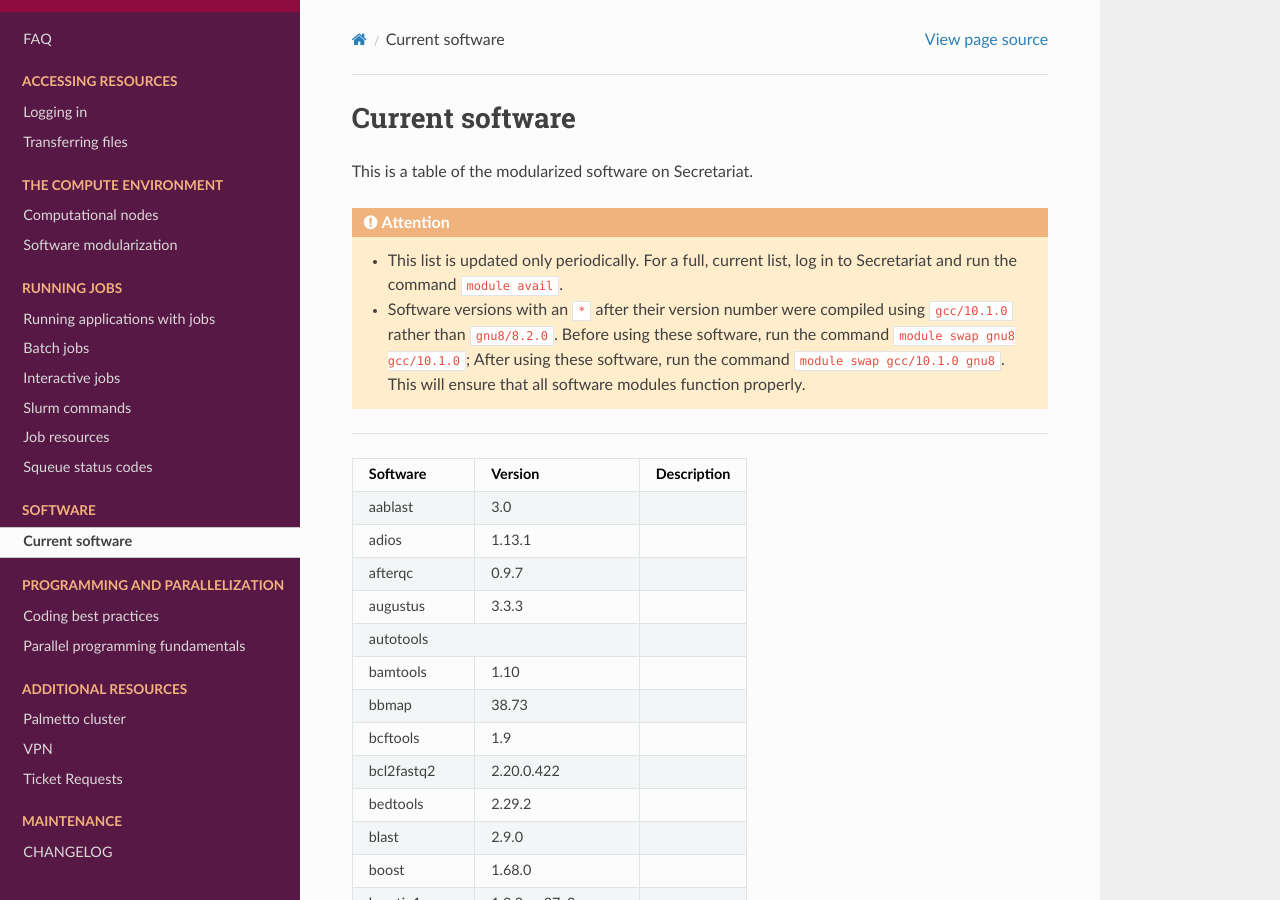
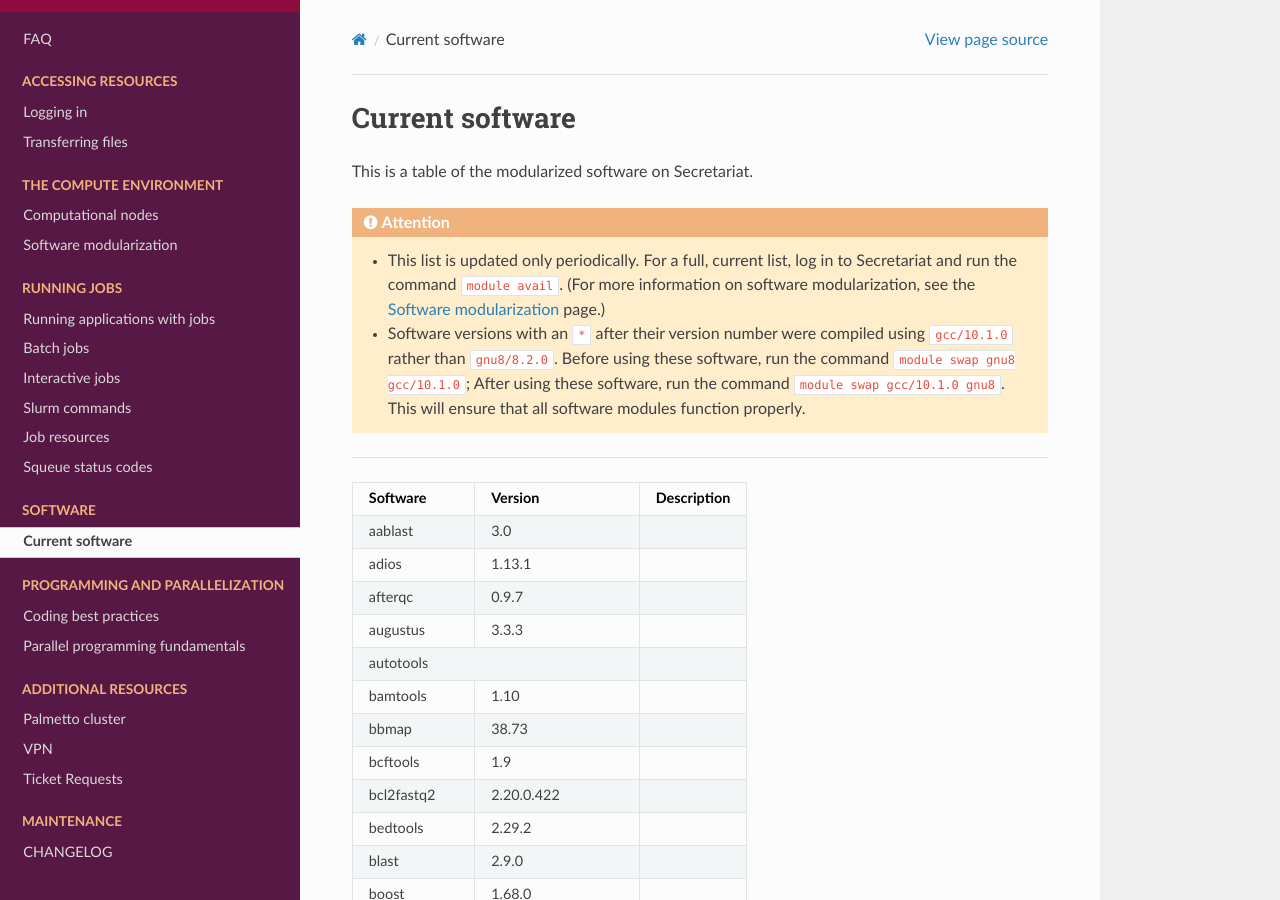
Before and after one commit to amalgamaria/secretariat, a Sphinx documentation site: the page built from docs/software/current-software.rst, in a window 1280 px wide and 900 px high. Built offline with Sphinx 7.4.7 and the Read the Docs theme 2.0.0, drawn with Linux system fonts in a browser that asks for light colours.

Commit message:
Add link

```diff
--- a/docs/software/current-software.rst
+++ b/docs/software/current-software.rst
@@ -5,7 +5,7 @@
 
 .. attention::
 
-   - This list is updated only periodically. For a full, current list, log in to Secretariat and run the command ``module avail``.
+   - This list is updated only periodically. For a full, current list, log in to Secretariat and run the command ``module avail``. (For more information on software modularization, see the `Software modularization`_ page.)
 
    - Software versions with an ``*`` after their version number were compiled using ``gcc/10.1.0`` rather than ``gnu8/8.2.0``. Before using these software, run the command ``module swap gnu8 gcc/10.1.0``; After using these software, run the command ``module swap gcc/10.1.0 gnu8``. This will ensure that all software modules function properly.
 
@@ -268,3 +268,5 @@
 +-----------------------+-------------------------------+---------------------------------------------------------------+
 
 List last updated: 6 October 2020.
+
+.. _Software modularization: https://secretariat.readthedocs.io/en/latest/compute/modules.html#software-modularization
```
